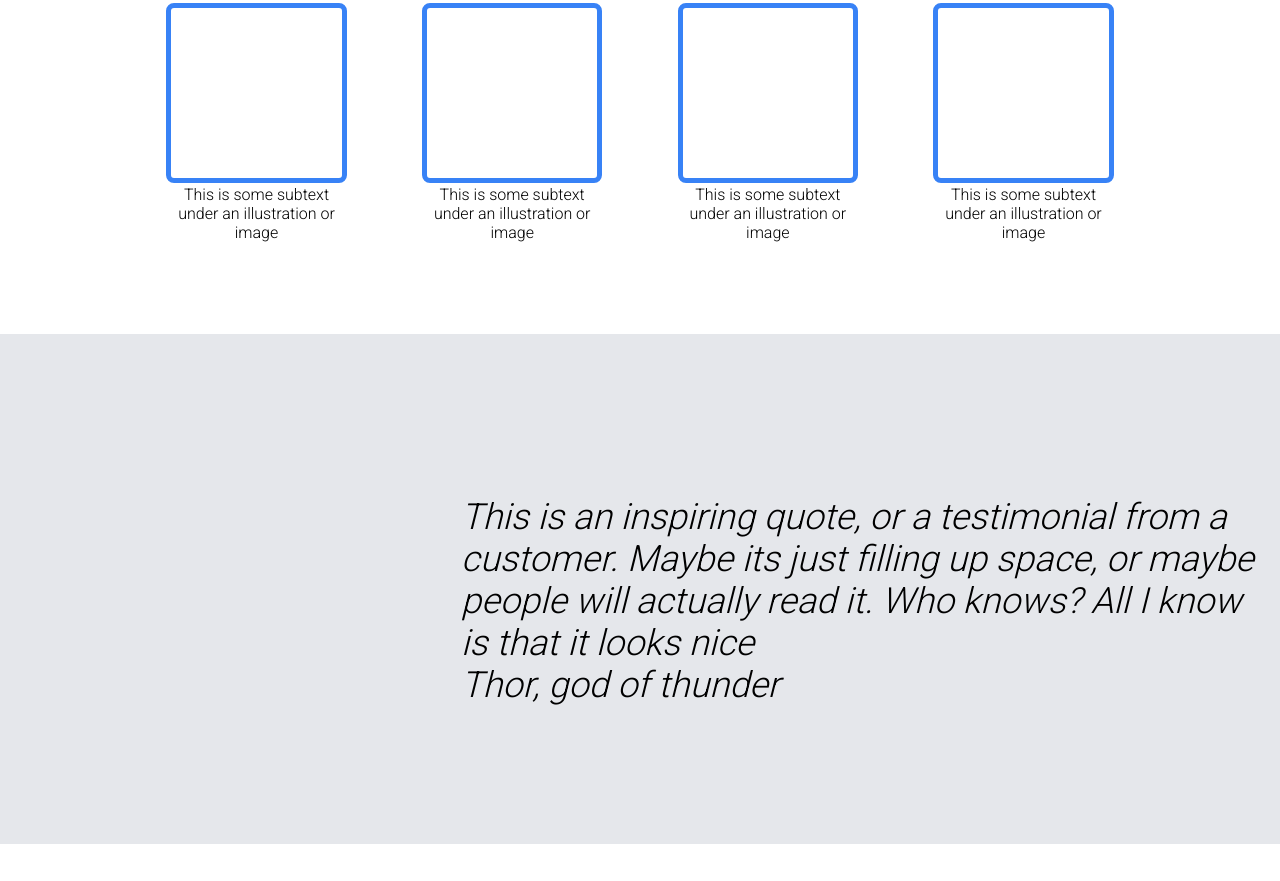
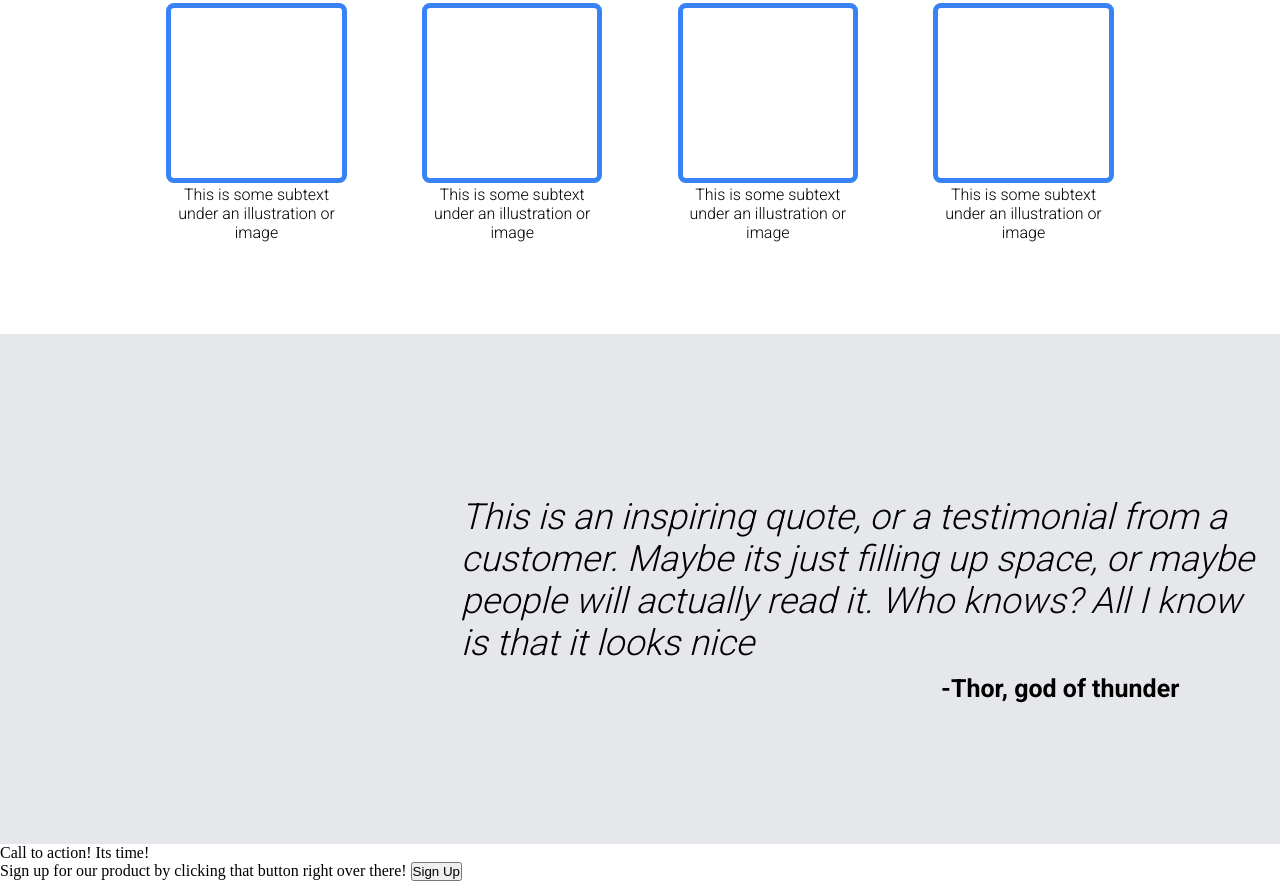
Before and after one commit to Makvi-droid/Landing-page, a plain HTML site: page index.html in a window 1280 px wide. Shown: the part 742-1623 px from the top of the page. Before the commit the page ends 1586 px from the top, so only its background shows below. Drawn offline with Linux system fonts and the light colour scheme.

Commit message:
started part 4

```diff
--- a/index.html
+++ b/index.html
@@ -60,7 +60,16 @@
      <div class="quote">This is an inspiring quote, or a testimonial
           from a <br>customer. Maybe its just filling up space, or maybe<br>
           people will actually read it. Who knows? All I know<br> is that
-          it looks nice <br><span id="thor">Thor, god of thunder</span>
+          it looks nice <br><span id="thor">-Thor, god of thunder</span>
+     </div>
+</div>
+
+<div class="part-four">
+     <div class="container">
+          <div class="text">Call to action! Its time!
+               <br>Sign up for our product by clicking that button
+               right over there! <button>Sign Up</button>
+          </div>
      </div>
 </div>
 
--- a/style.css
+++ b/style.css
@@ -177,3 +177,11 @@ a{
     font-family: 'Roboto';
     font-style: italic;
 }
+
+#thor{
+    position: relative;
+    left: 5in;
+    font-size: 25px;
+    font-style: normal;
+    font-weight: bold;
+}
```
